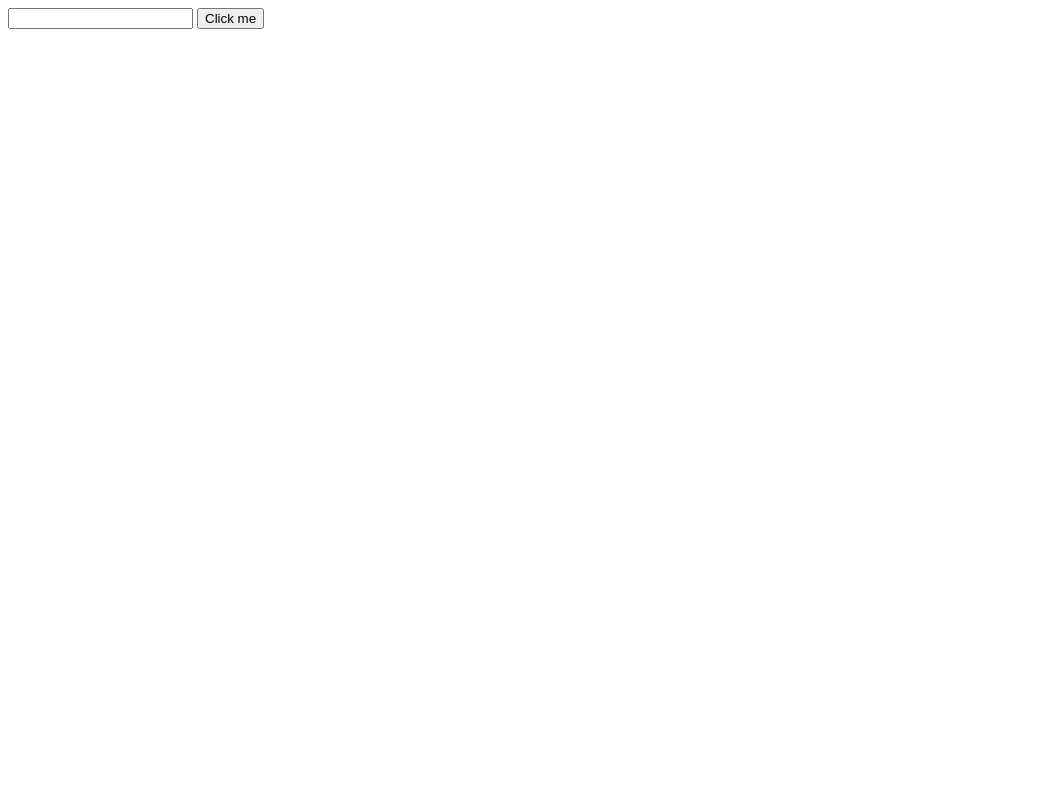
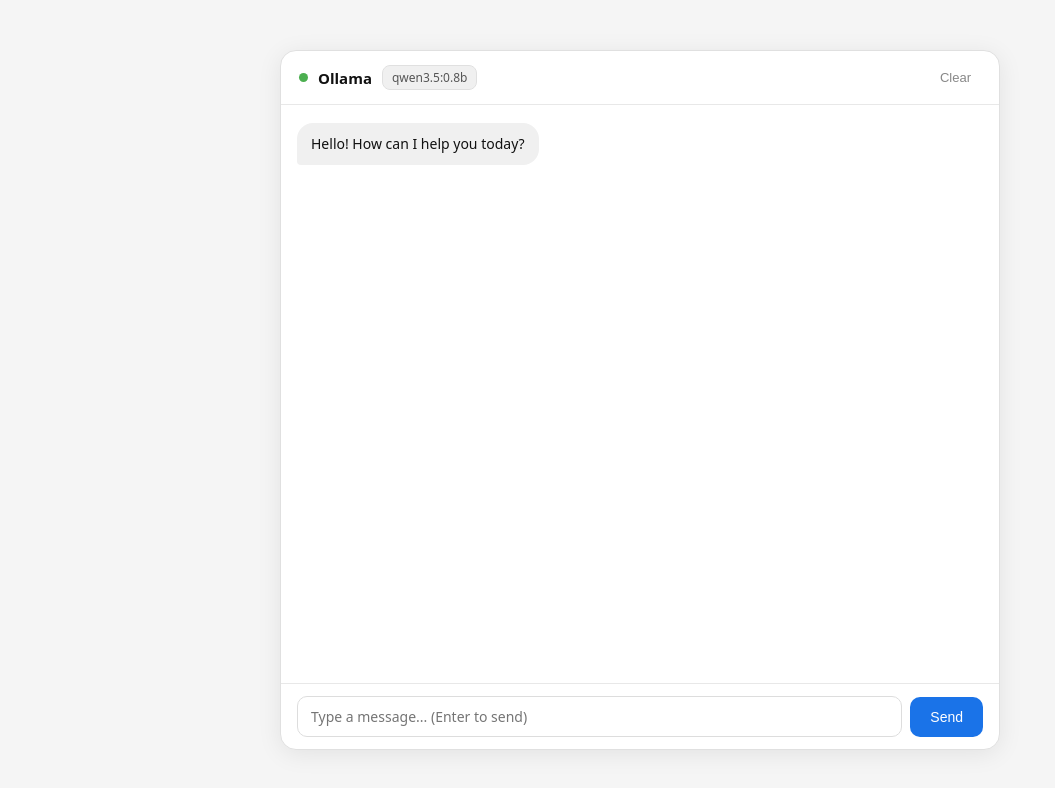
Before and after one commit to ChinthakaSandaruwan/Ollama, a plain HTML site: page index.html in a window 1280 px wide. Shown: the whole page, without its empty margins (0-1055 px from the left). Drawn offline with Linux system fonts and the light colour scheme.

Commit message:
Refactor HTML structure and enhance styling; implement chat functionality in JavaScript

```diff
--- a/index.html
+++ b/index.html
@@ -1,21 +1,186 @@
 <!DOCTYPE html>
 <html lang="en">
+<head>
+  <meta charset="UTF-8">
+  <meta name="viewport" content="width=device-width, initial-scale=1.0">
+  <title>Ollama Chat</title>
+  <style>
+    * { box-sizing: border-box; margin: 0; padding: 0; }
 
-<head>
-    <meta charset="UTF-8">
-    <meta name="viewport" content="width=device-width, initial-scale=1.0">
-    <title>Ollama</title>
+    body {
+      font-family: system-ui, sans-serif;
+      background: #f5f5f5;
+      display: flex;
+      justify-content: center;
+      align-items: center;
+      min-height: 100vh;
+    }
+
+    #app {
+      width: 100%;
+      max-width: 720px;
+      height: 100vh;
+      max-height: 700px;
+      background: #fff;
+      border-radius: 16px;
+      border: 1px solid #e0e0e0;
+      display: flex;
+      flex-direction: column;
+      overflow: hidden;
+      box-shadow: 0 4px 24px rgba(0,0,0,0.08);
+    }
+
+    /* Header */
+    #header {
+      padding: 14px 18px;
+      border-bottom: 1px solid #e8e8e8;
+      display: flex;
+      align-items: center;
+      gap: 10px;
+    }
+
+    #status-dot {
+      width: 9px;
+      height: 9px;
+      border-radius: 50%;
+      background: #4caf50;
+      flex-shrink: 0;
+    }
+
+    #header h1 {
+      font-size: 15px;
+      font-weight: 600;
+      color: #111;
+    }
+
+    #model-badge {
+      font-size: 12px;
+      background: #f0f0f0;
+      color: #555;
+      padding: 3px 9px;
+      border-radius: 8px;
+      border: 1px solid #e0e0e0;
+    }
+
+    #clear-btn {
+      margin-left: auto;
+      font-size: 13px;
+      color: #888;
+      background: none;
+      border: none;
+      cursor: pointer;
+      padding: 4px 10px;
+      border-radius: 8px;
+    }
+
+    #clear-btn:hover { background: #f5f5f5; color: #333; }
+
+    /* Messages */
+    #messages {
+      flex: 1;
+      overflow-y: auto;
+      padding: 18px 16px;
+      display: flex;
+      flex-direction: column;
+      gap: 12px;
+    }
+
+    #messages::-webkit-scrollbar { width: 4px; }
+    #messages::-webkit-scrollbar-thumb { background: #ddd; border-radius: 4px; }
+
+    .msg {
+      max-width: 75%;
+      padding: 10px 14px;
+      border-radius: 16px;
+      font-size: 14px;
+      line-height: 1.55;
+      word-break: break-word;
+    }
+
+    .msg.user {
+      align-self: flex-end;
+      background: #1a73e8;
+      color: #fff;
+      border-bottom-right-radius: 4px;
+    }
+
+    .msg.bot {
+      align-self: flex-start;
+      background: #f0f0f0;
+      color: #111;
+      border-bottom-left-radius: 4px;
+    }
+
+    .msg.thinking {
+      opacity: 0.55;
+      font-style: italic;
+    }
+
+    /* Footer */
+    #footer {
+      padding: 12px 16px;
+      border-top: 1px solid #e8e8e8;
+      display: flex;
+      gap: 8px;
+      align-items: flex-end;
+    }
+
+    #prompt-input {
+      flex: 1;
+      resize: none;
+      border: 1px solid #ddd;
+      border-radius: 10px;
+      padding: 9px 13px;
+      font-size: 14px;
+      font-family: inherit;
+      line-height: 1.5;
+      min-height: 40px;
+      max-height: 120px;
+      overflow-y: auto;
+      outline: none;
+      transition: border-color 0.15s;
+    }
+
+    #prompt-input:focus { border-color: #1a73e8; }
+
+    #send-btn {
+      padding: 9px 20px;
+      border-radius: 10px;
+      border: none;
+      background: #1a73e8;
+      color: #fff;
+      font-size: 14px;
+      font-weight: 500;
+      cursor: pointer;
+      height: 40px;
+      transition: background 0.15s;
+    }
+
+    #send-btn:hover { background: #1558b0; }
+    #send-btn:disabled { background: #a0c0f0; cursor: not-allowed; }
+  </style>
 </head>
-
 <body>
 
-    <input type="text" id="x">
-    <button onclick="AI();">Click me</button>
-    <div id="output"></div>
+<div id="app">
+  <div id="header">
+    <div id="status-dot"></div>
+    <h1>Ollama</h1>
+    <span id="model-badge">qwen3.5:0.8b</span>
+    <button id="clear-btn" onclick="clearChat()">Clear</button>
+  </div>
 
+  <div id="messages">
+    <div class="msg bot">Hello! How can I help you today?</div>
+  </div>
 
+  <div id="footer">
+    <textarea id="prompt-input" placeholder="Type a message... (Enter to send)" rows="1"
+      onkeydown="handleKey(event)" oninput="autoResize(this)"></textarea>
+    <button id="send-btn" onclick="sendMessage()">Send</button>
+  </div>
+</div>
 
-    <script src="script.js"></script>
+<script src="script.js"></script>
 </body>
-
 </html>
--- a/script.js
+++ b/script.js
@@ -1,30 +1,59 @@
-async function AI() {
+function autoResize(el) {
+  el.style.height = 'auto';
+  el.style.height = Math.min(el.scrollHeight, 120) + 'px';
+}
 
-    let prompt = document.getElementById("x").value;
+function handleKey(e) {
+  if (e.key === 'Enter' && !e.shiftKey) {
+    e.preventDefault();
+    sendMessage();
+  }
+}
 
-    console.log(prompt);
+function clearChat() {
+  const msgs = document.getElementById('messages');
+  msgs.innerHTML = '<div class="msg bot">Hello! How can I help you today?</div>';
+}
 
-    let url = "http://localhost:11434/api/generate";
-    let data = {
-        model: "qwen3.5:0.8b",
-        prompt: prompt,
-        stream: false
-    };
+function appendMsg(text, role, extra) {
+  const msgs = document.getElementById('messages');
+  const div = document.createElement('div');
+  div.className = 'msg ' + role + (extra ? ' ' + extra : '');
+  div.textContent = text;
+  msgs.appendChild(div);
+  msgs.scrollTop = msgs.scrollHeight;
+  return div;
+}
 
-    let request = await fetch(
-        url,
-        {
-            method: "POST",
-            headers: {
-                "Content-Type": "application/json"
-            },
-            body: JSON.stringify(data),
+async function sendMessage() {
+  const input = document.getElementById('prompt-input');
+  const btn = document.getElementById('send-btn');
+  const prompt = input.value.trim();
+  if (!prompt) return;
 
-        }
-    );
+  input.value = '';
+  input.style.height = 'auto';
+  btn.disabled = true;
 
-    let result = await request.json();
+  appendMsg(prompt, 'user');
+  const thinking = appendMsg('Thinking...', 'bot', 'thinking');
 
-    document.getElementById("output").innerText = result.response;
+  try {
+    const res = await fetch('http://localhost:11434/api/generate', {
+      method: 'POST',
+      headers: { 'Content-Type': 'application/json' },
+      body: JSON.stringify({ model: 'qwen3.5:0.8b', prompt: prompt, stream: false })
+    });
 
+    const data = await res.json();
+    thinking.remove();
+    appendMsg(data.response, 'bot');
+
+  } catch (err) {
+    thinking.remove();
+    appendMsg('Could not connect to Ollama. Make sure it is running on localhost:11434.', 'bot');
+  }
+
+  btn.disabled = false;
+  input.focus();
 }
```
